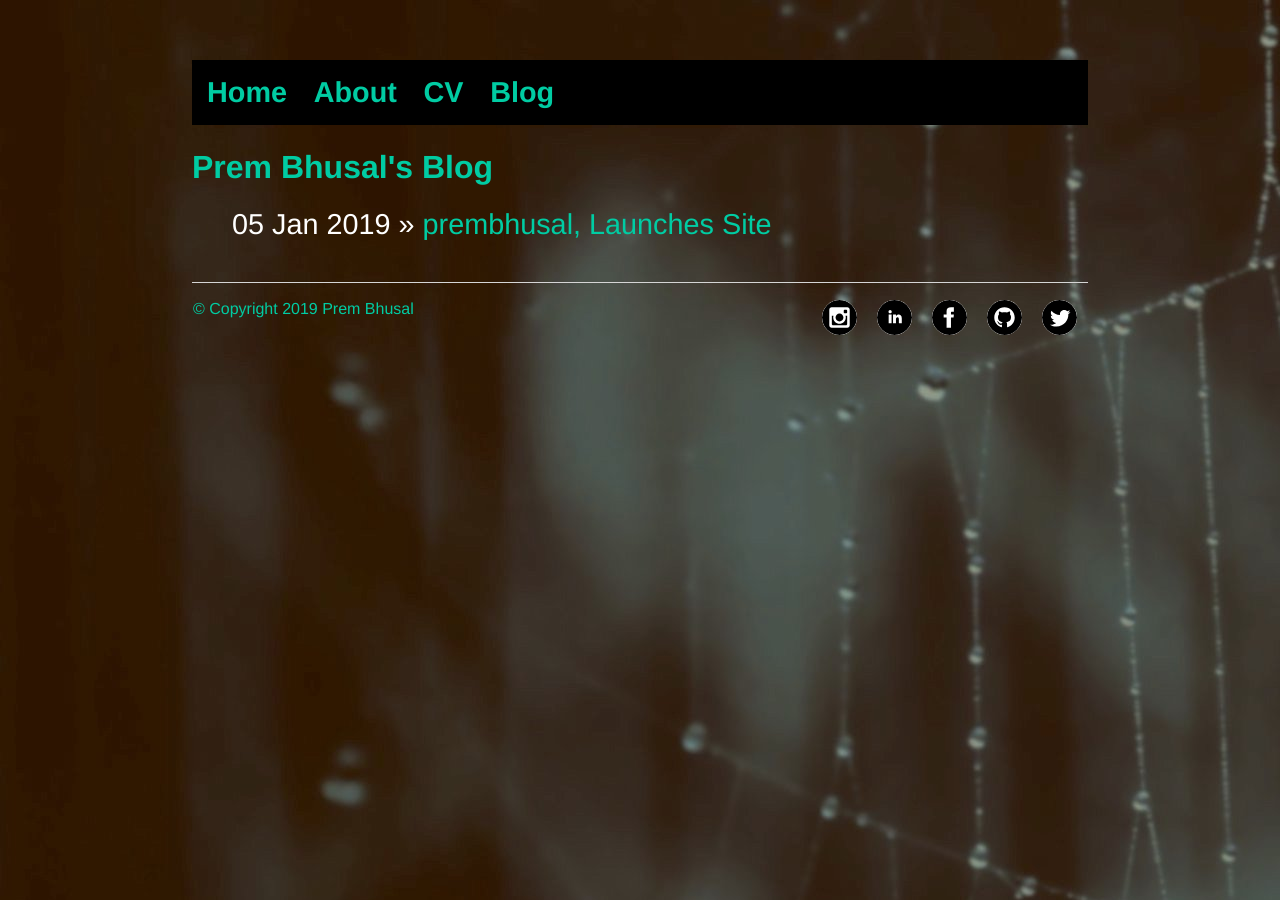
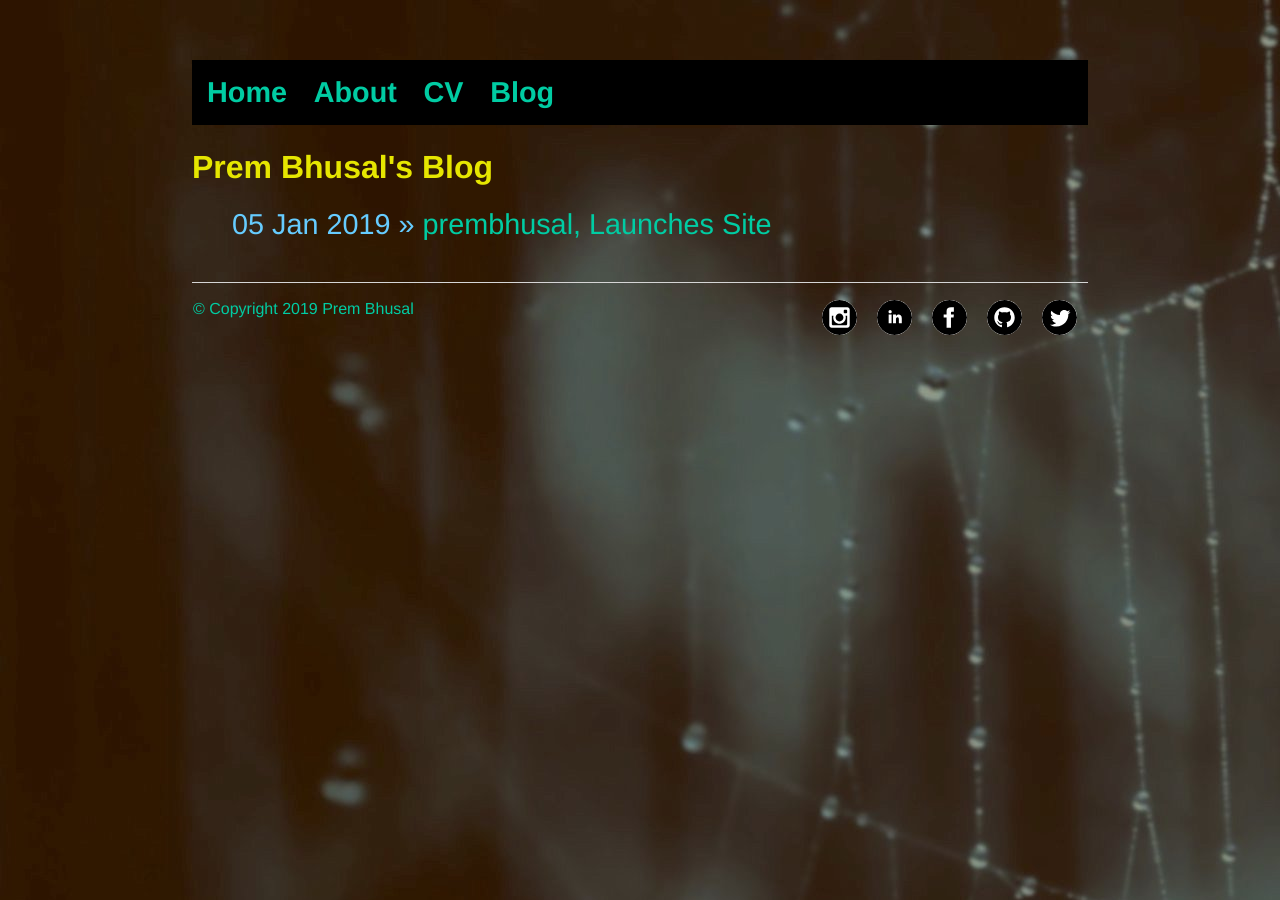
Before and after one commit to prembhusal/prembhusalWebsite, a Jekyll site: the page built from blog/index.html, in a window 1280 px wide. Built offline with Jekyll 4.4.1, drawn with Linux system fonts in a browser that asks for light colours.

Commit message:
Update main.css

```diff
--- a/css/main.css
+++ b/css/main.css
@@ -41,7 +41,7 @@ a:hover {
 h1 {
     font-size: 2.0em;
     font-family:'Helvetica', 'Arial', 'Sans-Serif';
-    color: #00cca3
+    color: #e6e600
 }
 p {
     font-size: 1.3em;
@@ -59,7 +59,7 @@ li {
     font-size: 1.2em;
     line-height: 1.2em;
     font-family:'Helvetica', 'Arial', 'Sans-Serif';
-    color: #FFFFFF;
+    color: #66ccff;
 }
 br {
     font-size: 0.8em;
```
